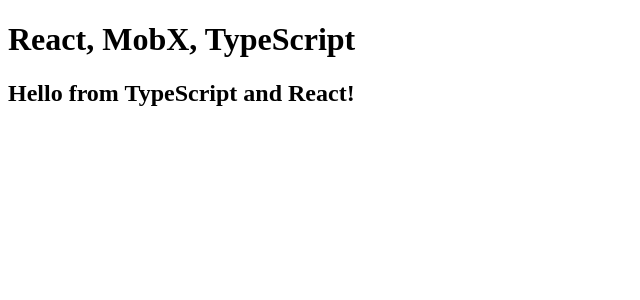
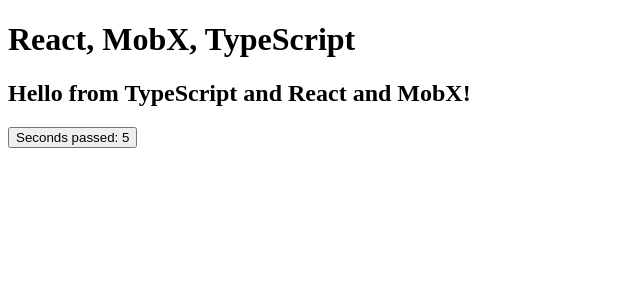
Before and after one commit to prawana-perera/react-mobx-typescript, a React app: page / in a window 1280 px wide. Shown: the top 300 px of the page, without its empty margins (0-640 px from the left). Built offline with nearby package versions, Linux system fonts and the light colour scheme.

Commit message:
Working on using typescript and MobX for initial demo component

```diff
--- a/src/demo/Hello.tsx
+++ /dev/null
@@ -1,5 +0,0 @@
-import * as React from "react";
-
-export interface HelloProps { compiler: string; framework: string; }
-
-export const Hello = (props: HelloProps) => <h1>Hello from {props.compiler} and {props.framework}!</h1>;
--- a/src/demo/Hello2.tsx
+++ /dev/null
@@ -1,11 +0,0 @@
-import * as React from "react";
-
-export interface Hello2Props { compiler: string; framework: string; }
-
-// 'HelloProps' describes the shape of props.
-// State is never set so we use the 'undefined' type.
-export default class Hello2 extends React.Component<Hello2Props, {}> {
-    render() {
-        return <h2>Hello from {this.props.compiler} and {this.props.framework}!</h2>;
-    }
-}
--- /dev/null
+++ b/src/demo/components/Demo.tsx
@@ -0,0 +1,31 @@
+import * as React from "react";
+import {observer} from 'mobx-react';
+
+import DemoStore from "demo/stores/DemoStore";
+
+export interface DemoProps {
+    compiler: string;
+    framework: string;
+    demoStore: DemoStore;
+}
+
+@observer
+export default class Demo extends React.Component<DemoProps, {}> {
+
+    render() {
+        return (
+            <div>
+                <h2>Hello from {this.props.compiler} and {this.props.framework}!</h2>
+                <div>
+                    <button onClick={this.onReset}>
+                        Seconds passed: {this.props.demoStore.timer}
+                    </button>
+                </div>
+            </div>
+        );
+    }
+
+    onReset = () => {
+        this.props.demoStore.resetTimer();
+    }
+}
--- /dev/null
+++ b/src/demo/stores/DemoStore.tsx
@@ -0,0 +1,20 @@
+import {observable} from 'mobx';
+
+export default class DemoStore {
+
+    @observable private _timer: number = 0;
+
+    constructor() {
+        setInterval(() => {
+            this._timer += 1;
+        }, 1000);
+    }
+
+    resetTimer(): void {
+        this._timer = 0;
+    }
+
+    get timer(): number {
+        return this._timer;
+    }
+}
--- a/src/layout/App.tsx
+++ b/src/layout/App.tsx
@@ -1,8 +1,11 @@
 import * as React from "react";
-import Hello2 from "demo/Hello2";
+import Demo from "demo/components/Demo";
+import DemoStore from "demo/stores/DemoStore";
 import DevToolsWrapper from "./DevToolsWrapper";
 
-export interface AppProps {}
+export interface AppProps {
+}
+const demoStore = new DemoStore();
 
 export default class App extends React.Component<AppProps, undefined> {
 
@@ -10,7 +13,7 @@
         return (
             <div>
                 <h1>React, MobX, TypeScript</h1>
-                <Hello2 compiler="TypeScript" framework="React"/>
+                <Demo demoStore={demoStore} compiler="TypeScript" framework="React and MobX"/>
                 <DevToolsWrapper/>
             </div>
         );
--- a/tsconfig.json
+++ b/tsconfig.json
@@ -8,7 +8,8 @@
     "noImplicitAny": false,
     "sourceMap": true,
     "outDir": "ts-build",
-    "jsx": "preserve"
+    "jsx": "preserve",
+    "experimentalDecorators": true
   },
   "exclude": [
     "node_modules"
```
